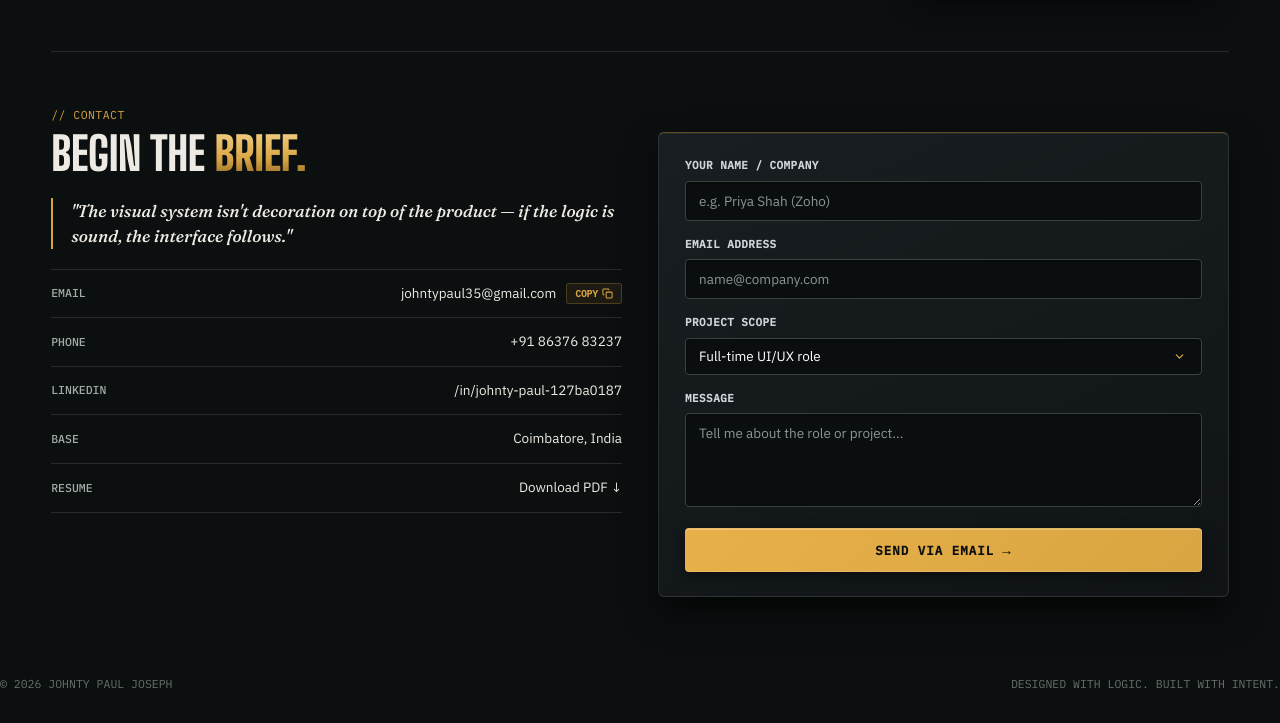
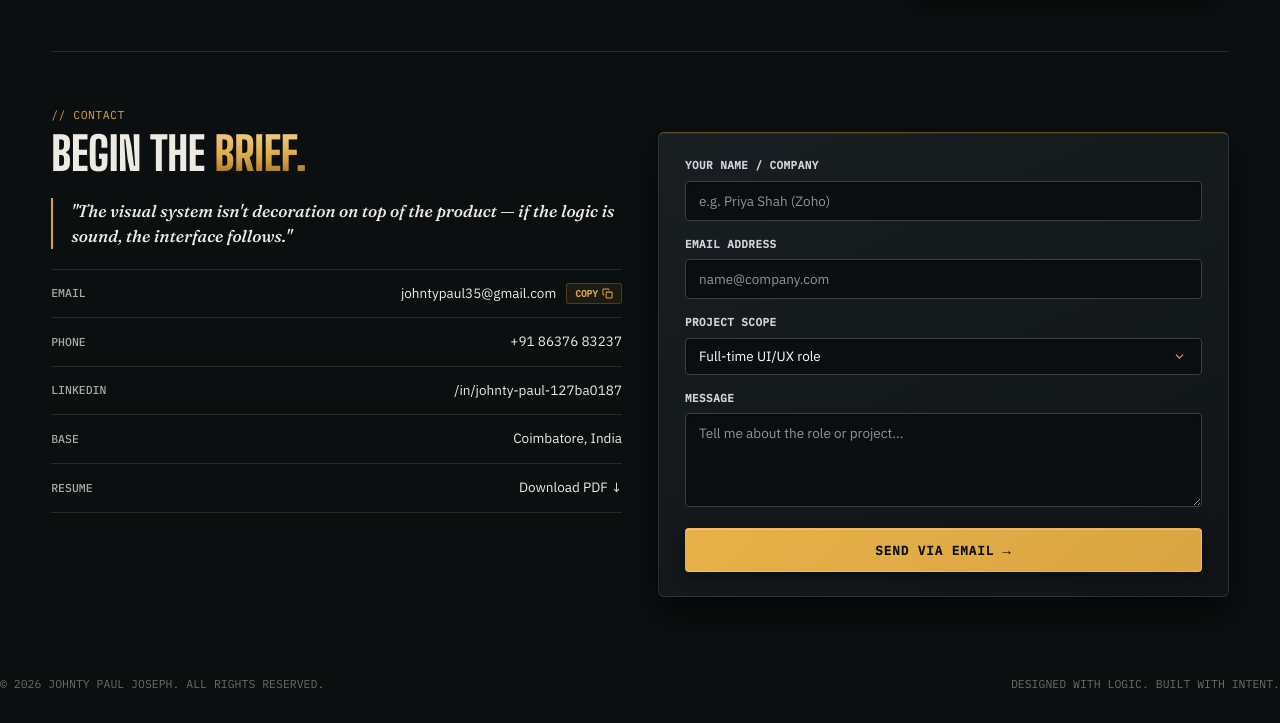
Before and after one commit to JohntyJoseph1/Johnty-Paul-Joseph-Portfolio, a website: page index.html in a window 1280 px wide. Shown: the part 3862-4585 px from the top of the page. Drawn offline with Linux system fonts and the light colour scheme.

Commit message:
legal: add standard copyright and All Rights Reserved notice

```diff
--- a/index.html
+++ b/index.html
@@ -687,7 +687,7 @@
   </main>
 
   <footer class="site wrap">
-    <span>© 2026 JOHNTY PAUL JOSEPH</span>
+    <span>© 2026 JOHNTY PAUL JOSEPH. ALL RIGHTS RESERVED.</span>
     <span>DESIGNED WITH LOGIC. BUILT WITH INTENT.</span>
   </footer>
 
```
Also changed, not shown: README.md, 1 other file.
